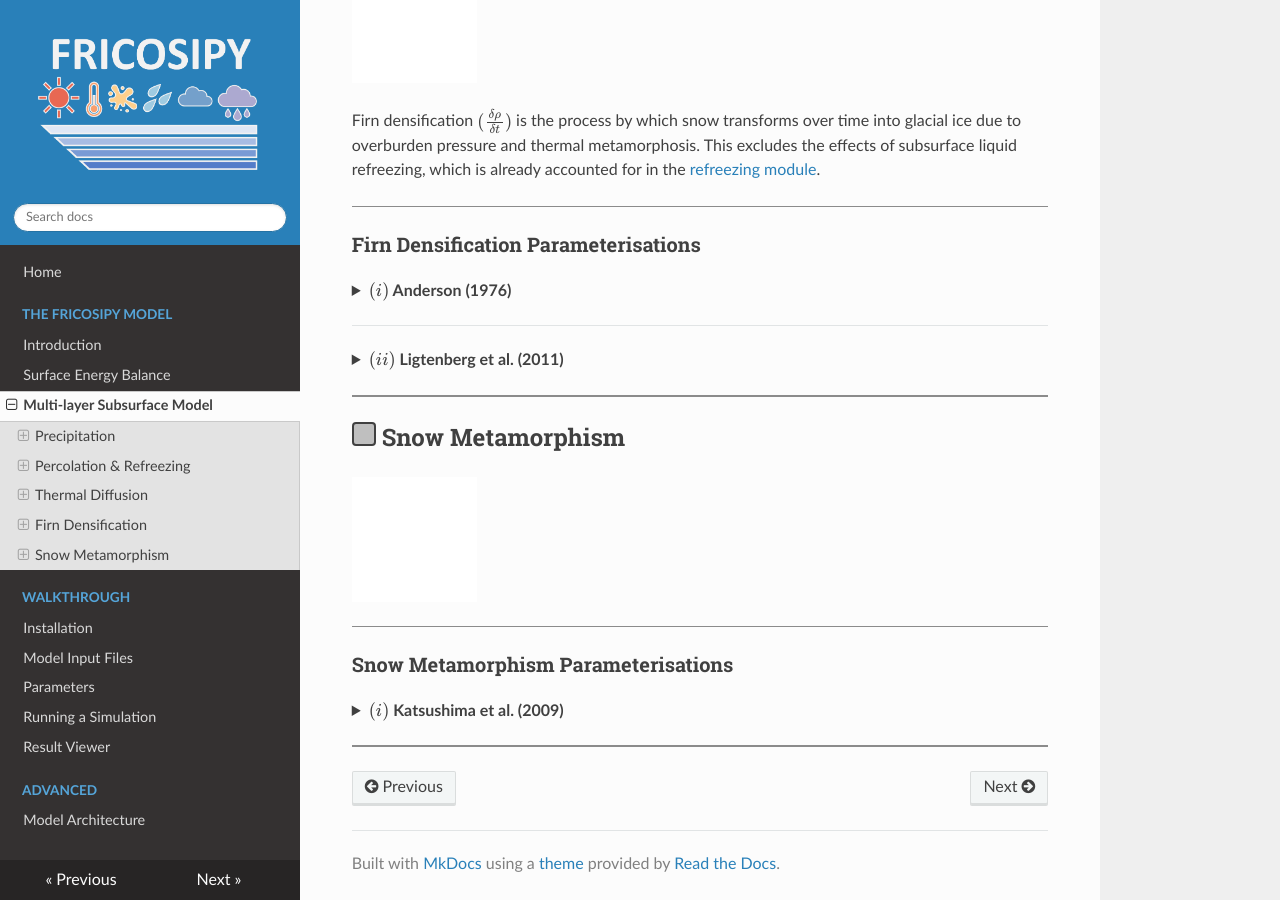
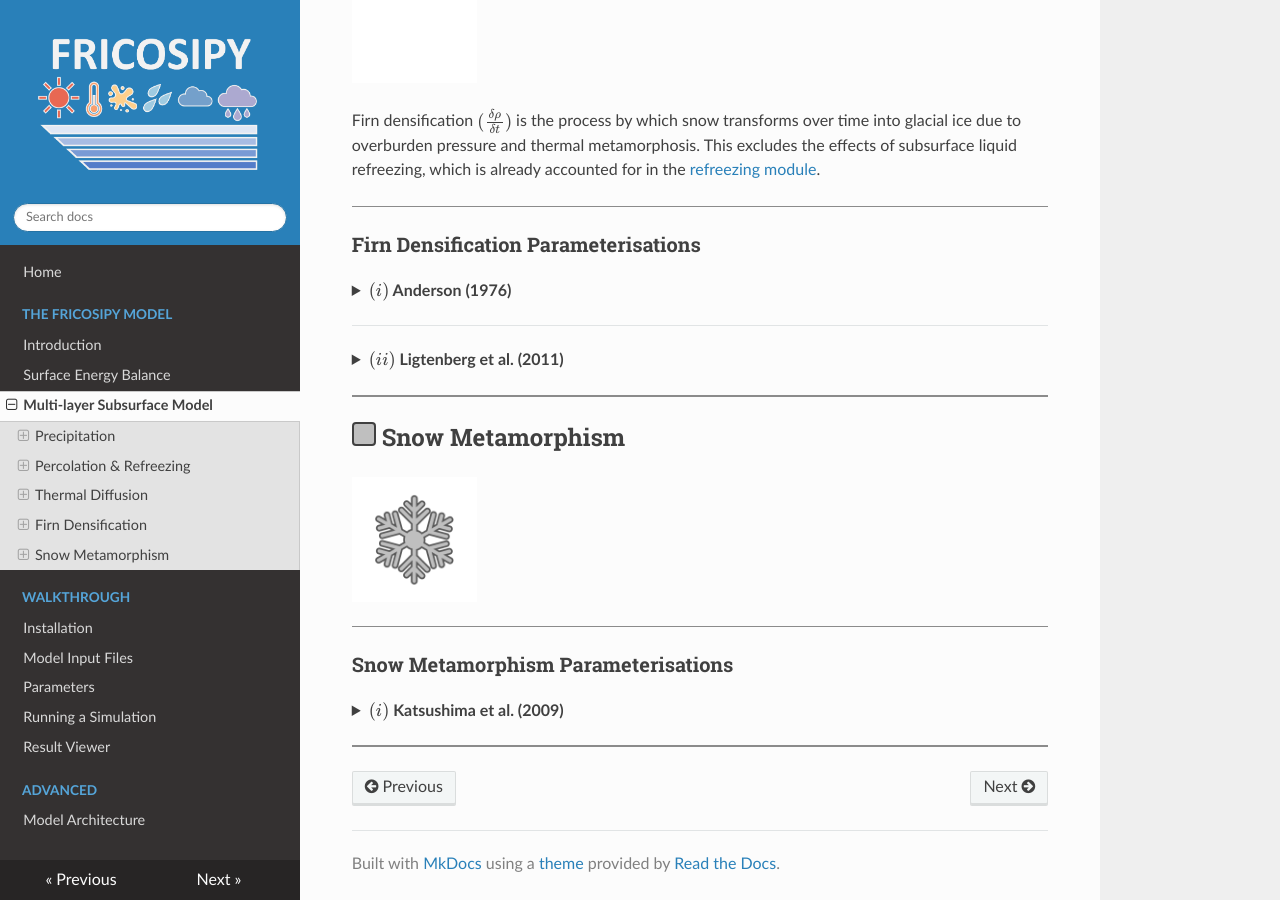
Before and after one commit to MarcusGastaldello/FRICOSIPY, an MkDocs documentation site: the page built from docs/subsurface_model.md, in a window 1280 px wide and 900 px high, scrolled down 4896 px. Built offline with MkDocs 1.6.1, drawn with Linux system fonts in a browser that asks for light colours.

Commit message:
Update subsurface_model.md

```diff
--- a/docs/subsurface_model.md
+++ b/docs/subsurface_model.md
@@ -353,7 +353,7 @@
 
 ## <span style="display: inline-block; width: 1em; height: 1em;background-color: #BFBFBF; border: 2px solid #404040; border-radius: 4px; "></span>  Snow Metamorphism
 
-![Alt text](icons/Template.png){width="125px" align=left}
+![Alt text](icons/Metamorphism.png){width="125px" align=left}
 
 <br style="clear: both;" />
 
```
